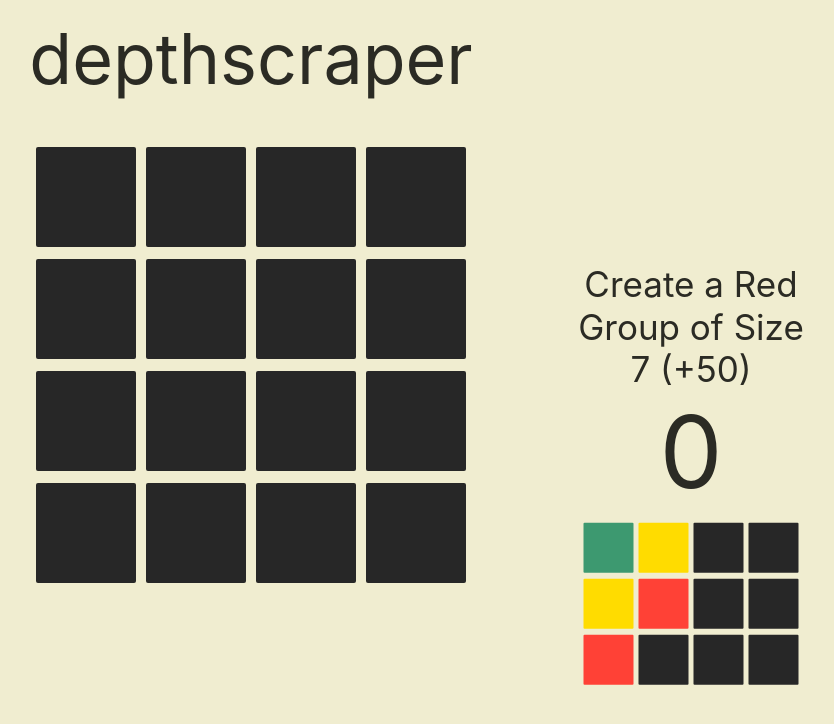
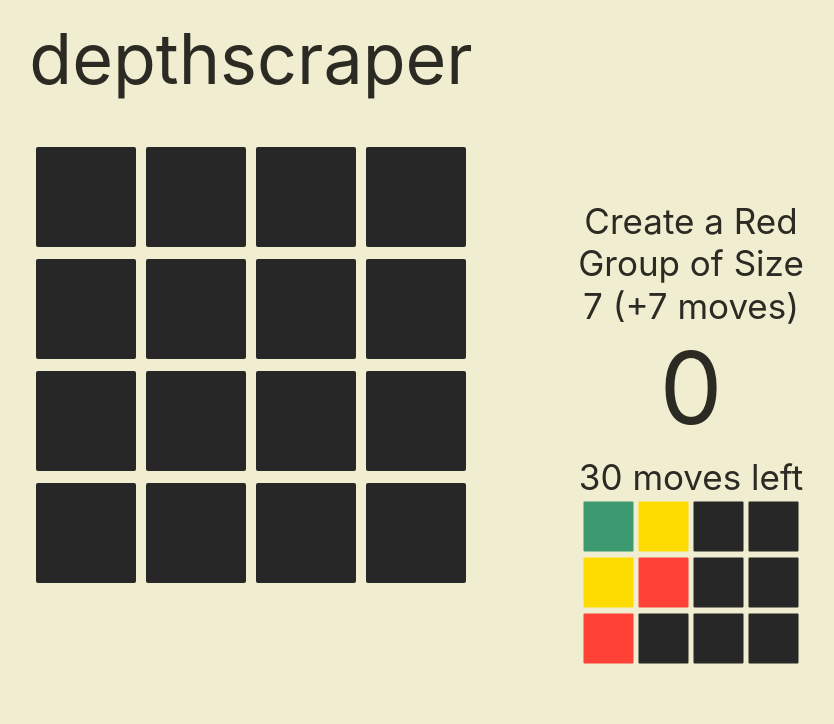
Before and after one commit to flexigames/ld48, a React (Vite) app: page / in a window 1280 px wide. Shown: the top 724 px of the page, without its empty margins (389-1223 px from the left). Built offline with nearby package versions, Linux system fonts and the light colour scheme.

Commit message:
Add moves left and reward for more moves

```diff
--- a/src/App.tsx
+++ b/src/App.tsx
@@ -14,6 +14,8 @@ export default function App() {
   const [currentTile, setCurrentTile] = useState<Tile>()
 
   const [score, setScore] = useState(0)
+
+  const [movesLeft, setMovesLeft] = useState(30)
 
   const [floors, setFloors] = useState([
     createFloor(),
@@ -46,6 +48,7 @@ export default function App() {
       <Tiles>
         <Challenge {...challenge} />
         <Score>{score}</Score>
+        {movesLeft} moves left
         {tiles.map((tileData, index) => (
           <TileView
             key={index}
@@ -75,6 +78,8 @@ export default function App() {
     const rotatedTile = cloneRotated(currentTile)
 
     if (!canBePlaced(selectedFloor, rotatedTile)) return
+
+    setMovesLeft((moves) => moves - 1)
 
     const newFloors = placeTile(floors, rotatedTile, y)
 
@@ -148,7 +153,7 @@ export default function App() {
         relevantGroup.positions.length >= challenge.size
       ) {
         setChallenge(generateChallenge())
-        setScore((score) => score + challenge.reward)
+        setMovesLeft((moves) => moves + challenge.reward)
         return
       }
     }
@@ -176,10 +181,12 @@ function generateChallenge() {
     (group) => group.positions.length
   )
 
+  const size = sample(times(5)) + 5 + (sampledGroup?.positions?.length ?? 0)
+
   return {
     color: color,
-    size: sample(times(5)) + 5 + (sampledGroup?.positions?.length ?? 0),
-    reward: 50
+    size,
+    reward: size
   }
 }
 
@@ -234,7 +241,7 @@ function TileView({data, onClick, selected}: TileProps) {
 
 function Challenge({color, size, reward}: ChallengeData) {
   return (
-    <ChallengeText>{`Create a ${Color[color]} Group of Size ${size} (+${reward})`}</ChallengeText>
+    <ChallengeText>{`Create a ${Color[color]} Group of Size ${size} (+${reward} moves)`}</ChallengeText>
   )
 }
 
```
